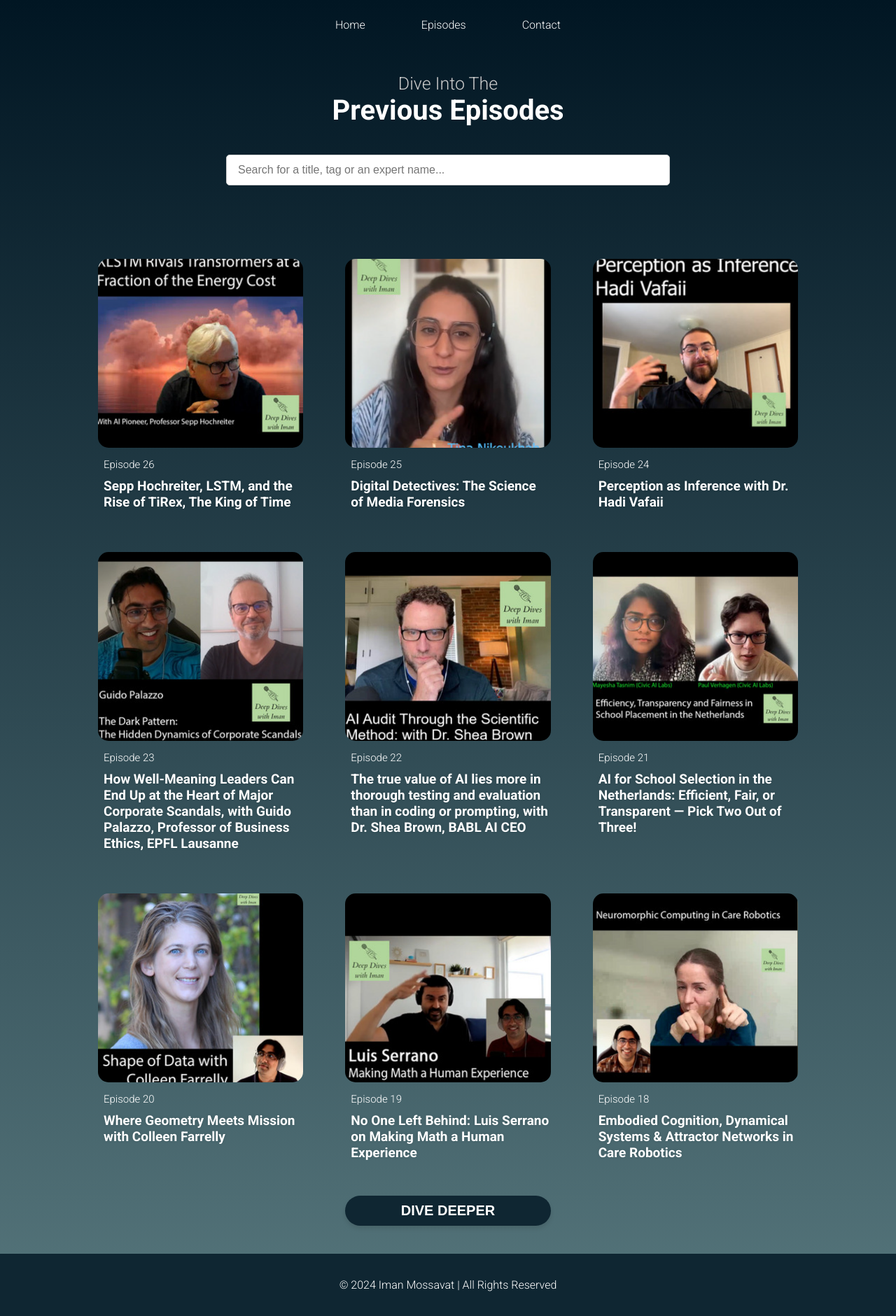
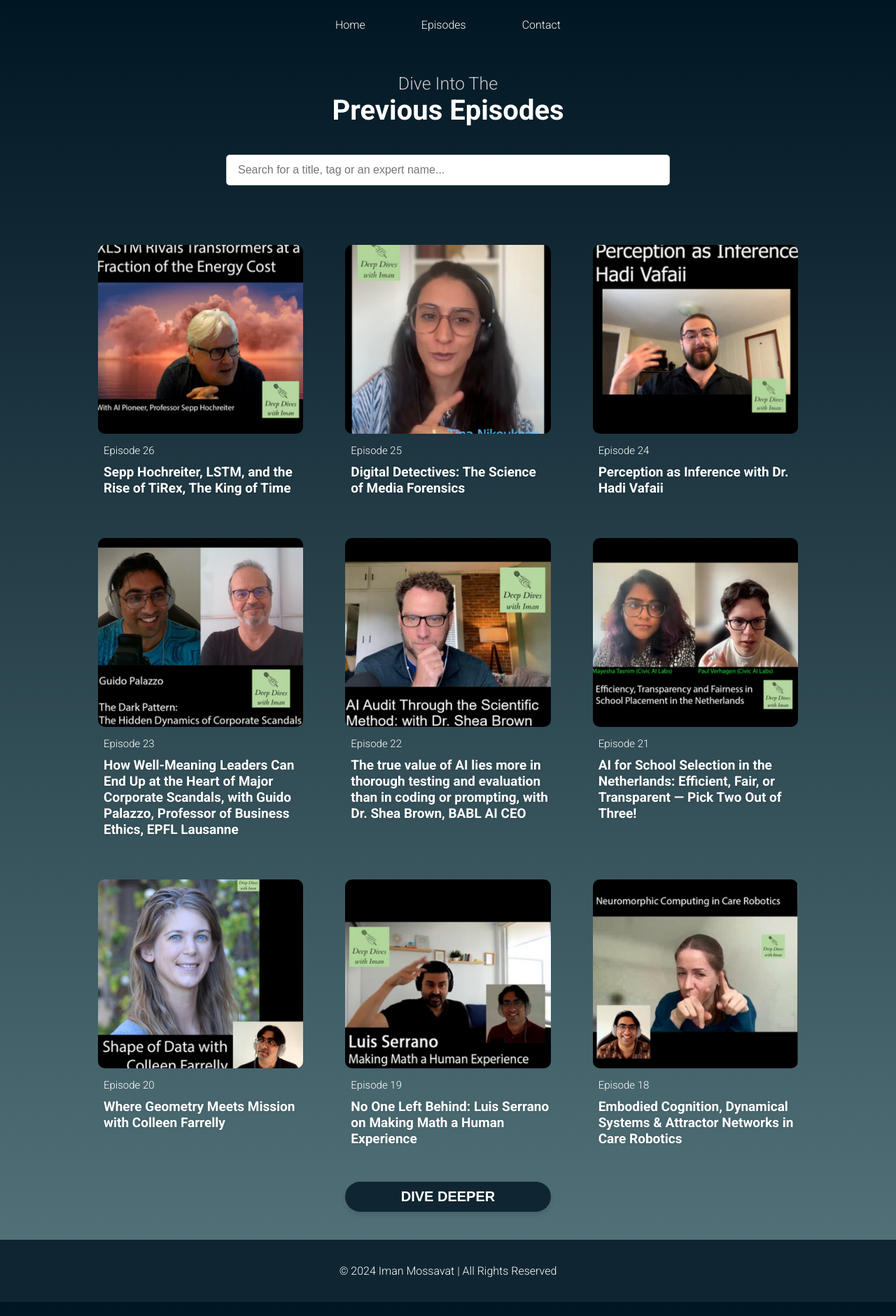
Before and after one commit to ivetkalchev/deepdivepod, a Jekyll site: the page built from episodes.html, in a window 1280 px wide. Shown: the whole page at 70% size. Built offline with Jekyll 4.4.1, drawn with Linux system fonts in a browser that asks for light colours.

Commit message:
Update episodes-styles.css

```diff
--- a/assets/css/episodes-styles.css
+++ b/assets/css/episodes-styles.css
@@ -52,7 +52,7 @@ body {
     height: 270px;
     object-fit: cover;
     display: block;
-    border-radius: 15px;
+    border-radius: 10px;
 }
 
 .episode-card h3 {
@@ -103,7 +103,7 @@ body {
     width: 100%;
     max-width: 600px;
     margin: 20px auto;
-    margin-bottom: 50px;
+    margin-bottom: 30px;
     display: block;
     padding: 12px 16px;
     font-size: 16px;
```
